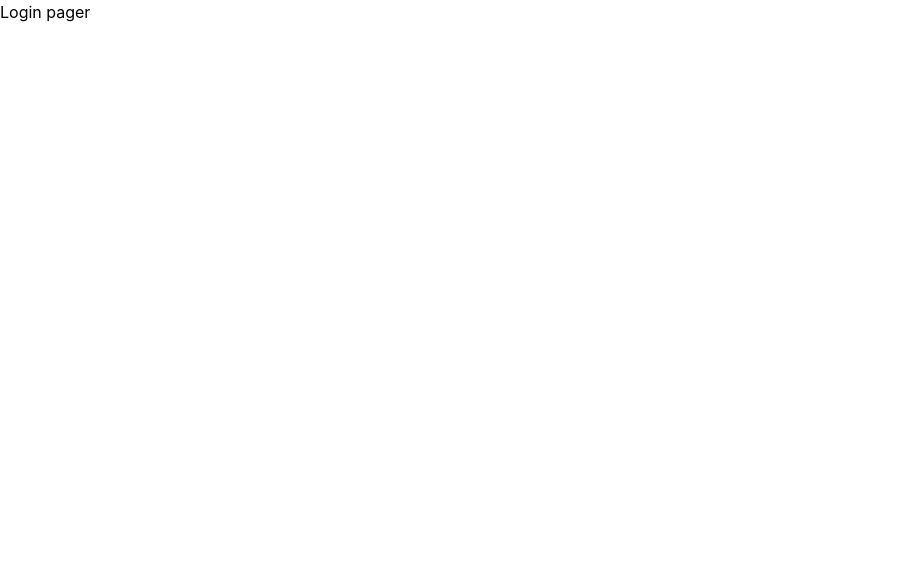
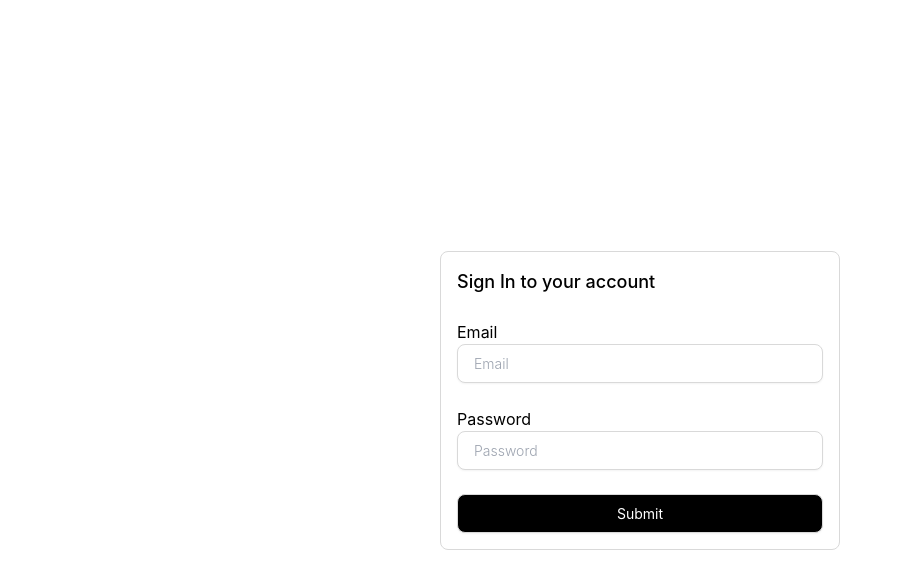
Before and after one commit to rajkamalnehul/Aspidaa, a React (Vite) app in the folder aspida-assignment/: page / in a window 1280 px wide. Shown: the top 588 px of the page, without its empty margins (0-902 px from the left). Built offline with nearby package versions, Linux system fonts and the light colour scheme.

Commit message:
login user, ui components

```diff
--- a/aspida-assignment/src/App.jsx
+++ b/aspida-assignment/src/App.jsx
@@ -1,40 +1,25 @@
-import { createBrowserRouter, RouterProvider } from 'react-router-dom'
-import Login from './pages/login'
-import SuperAdminDashboard from './pages/super-admin-dashboard'
-import AdminDashboard from './pages/admin-dashboard'
-import UserDashboard from './pages/user-dashboard'
-import NotFound from './pages/unauthorized'
-import { createPrivateRoute } from './utils/routes'
+import { createBrowserRouter, RouterProvider } from "react-router-dom";
+import Login from "./pages/login";
+import SuperAdminDashboard from "./pages/super-admin-dashboard";
+import AdminDashboard from "./pages/admin-dashboard";
+import UserDashboard from "./pages/user-dashboard";
+import NotFound from "./pages/unauthorized";
+import { createPrivateRoute } from "./utils/routes";
 const router = createBrowserRouter([
   {
-    path: '/',
+    path: "/",
     element: <Login />,
     errorElement: <NotFound />,
   },
-  createPrivateRoute('/super-admin-dashboard', <SuperAdminDashboard />, [
-    'super-admin',
+  createPrivateRoute("/super-admin-dashboard", <SuperAdminDashboard />, [
+    "super-admin",
   ]),
-  createPrivateRoute('/admin-dashboard', <AdminDashboard />, ['admin']),
-  createPrivateRoute('/user-dashboard', <UserDashboard />, ['user']),
-  // {
-  //   path: '/super-admin-dashboard',
-  //   element: <SuperAdminDashboard />,
-  //   errorElement: <ErrorPage />,
-  // },
-  // {
-  //   path: '/admin-dashboard',
-  //   element: <AdminDashboard />,
-  //   errorElement: <ErrorPage />,
-  // },
-  // {
-  //   path: '/user-dashboard',
-  //   element: <UserDashboard />,
-  //   errorElement: <ErrorPage />,
-  // },
-])
+  createPrivateRoute("/admin-dashboard", <AdminDashboard />, ["admin"]),
+  createPrivateRoute("/user-dashboard", <UserDashboard />, ["user"]),
+]);
 
 function App() {
-  return <RouterProvider router={router} />
+  return <RouterProvider router={router} />;
 }
 
-export default App
+export default App;
--- /dev/null
+++ b/aspida-assignment/src/components/buttons/filledButton.jsx
@@ -0,0 +1,11 @@
+export default function FilledButton(props) {
+  const { label = "", className = "", ...restProps } = props;
+  return (
+    <button
+      className={`w-full bg-black outline-none border border-[#D9D9D9] focus:ring-0 or focus:ring-transparent text-[14px] text-white px-4 py-2  rounded-lg bg-grey-200 shadow-sm ${className}`}
+      {...(restProps || {})}
+    >
+      {label}
+    </button>
+  );
+}
--- /dev/null
+++ b/aspida-assignment/src/components/inputs/outlinedInput.jsx
@@ -0,0 +1,11 @@
+export default function OutlinedInput(props) {
+  const { label = "", className = "", ...restProps } = props;
+  return (
+    <input
+      placeholder={label}
+      required
+      className={`w-full outline-none border border-[#D9D9D9] placeholder-grey-dark focus:ring-0 or focus:ring-transparent placeholder:font-[300] placeholder:text-[rgba(60, 60, 60, 0.68)] text-[14px] px-4 py-2  rounded-lg bg-grey-200 shadow-sm ${className}`}
+      {...(restProps || {})}
+    />
+  );
+}
--- /dev/null
+++ b/aspida-assignment/src/constants/users.js
@@ -0,0 +1,32 @@
+export const USER_LIST = [
+  {
+    name: "Raj Kamal",
+    role: "superadmin",
+    email: "rajkamalnehul@gmail.com",
+    password: "mango",
+  },
+  {
+    name: "Abhishek Singh",
+    role: "admin",
+    email: "abhishek@gmail.com",
+    password: "mango",
+  },
+  {
+    name: "Desmith Jhon",
+    role: "admin",
+    email: "rajkamalnehul@gmail.com",
+    password: "mango",
+  },
+  {
+    name: "Josh",
+    role: "user",
+    email: "rajkamalnehul@gmail.com",
+    password: "mango",
+  },
+  {
+    name: "Nehul",
+    role: "user",
+    email: "nehul@gmail.com",
+    password: "mango",
+  },
+];
--- a/aspida-assignment/src/pages/login/index.jsx
+++ b/aspida-assignment/src/pages/login/index.jsx
@@ -1,7 +1,55 @@
-import React from 'react'
+import React, { useState } from "react";
+import { loginUser } from "../../services/auth";
+import OutlinedInput from "../../components/inputs/outlinedInput";
+import FilledButton from "../../components/buttons/filledButton";
 
 function Login() {
-  return <div>Login pager</div>
+  const [email, setEmail] = useState("");
+  const [password, setPassword] = useState("");
+  const [loading, setLoading] = useState(false);
+
+  const handleSubmit = (email, password) => {
+    setLoading(true);
+    loginUser(email, password)
+      .then((user) => {
+        setLoading(false);
+        console.log("Logged in:", user);
+      })
+      .catch((error) => {
+        setLoading(false);
+        console.error("Login failed:", error.message);
+      });
+  };
+
+  return (
+    <div className="w-full h-screen grid place-items-center p-6 md:p-10">
+      <div className="w-full md:max-w-[400px] p-4 flex flex-col gap-6 border border-[#D9D9D9] rounded-lg">
+        <p className="text-lg font-medium ">Sign In to your account</p>
+        <div>
+          <p>Email</p>
+          <OutlinedInput
+            label={"Email"}
+            type={"Email"}
+            value={email}
+            onChange={(e) => setEmail(e.target.value)}
+          />
+        </div>
+        <div>
+          <p>Password</p>
+          <OutlinedInput
+            label={"Password"}
+            type={"Password"}
+            value={password}
+            onChange={(e) => setPassword(e.target.value)}
+          />
+        </div>
+        <FilledButton
+          label={loading ? "Please wait..." : "Submit"}
+          onClick={() => handleSubmit(email, password)}
+        />
+      </div>
+    </div>
+  );
 }
 
-export default Login
+export default Login;
--- /dev/null
+++ b/aspida-assignment/src/services/auth.jsx
@@ -0,0 +1,17 @@
+import { USER_LIST } from "../constants/users";
+
+export const loginUser = async (email, password) => {
+  return new Promise((resolve, reject) => {
+    setTimeout(() => {
+      const foundUser = USER_LIST.find(
+        (user) => user.email === email && user.password === password
+      );
+
+      if (foundUser) {
+        resolve(foundUser);
+      } else {
+        reject(new Error("User not found"));
+      }
+    }, 1000);
+  });
+};
```
Also changed, not shown: aspida-assignment/src/utils/routes.jsx (+7 -7 lines), aspida-assignment/src/utils/auth.js (added).
